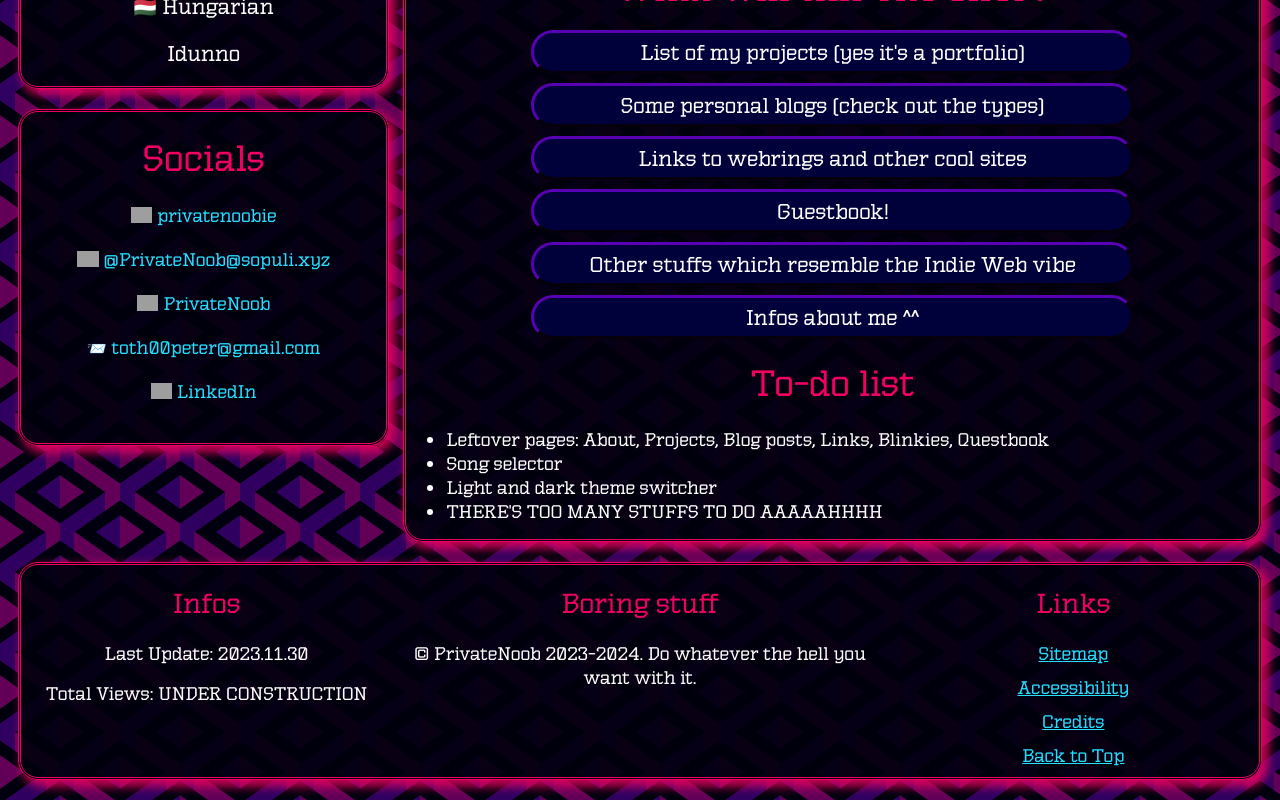
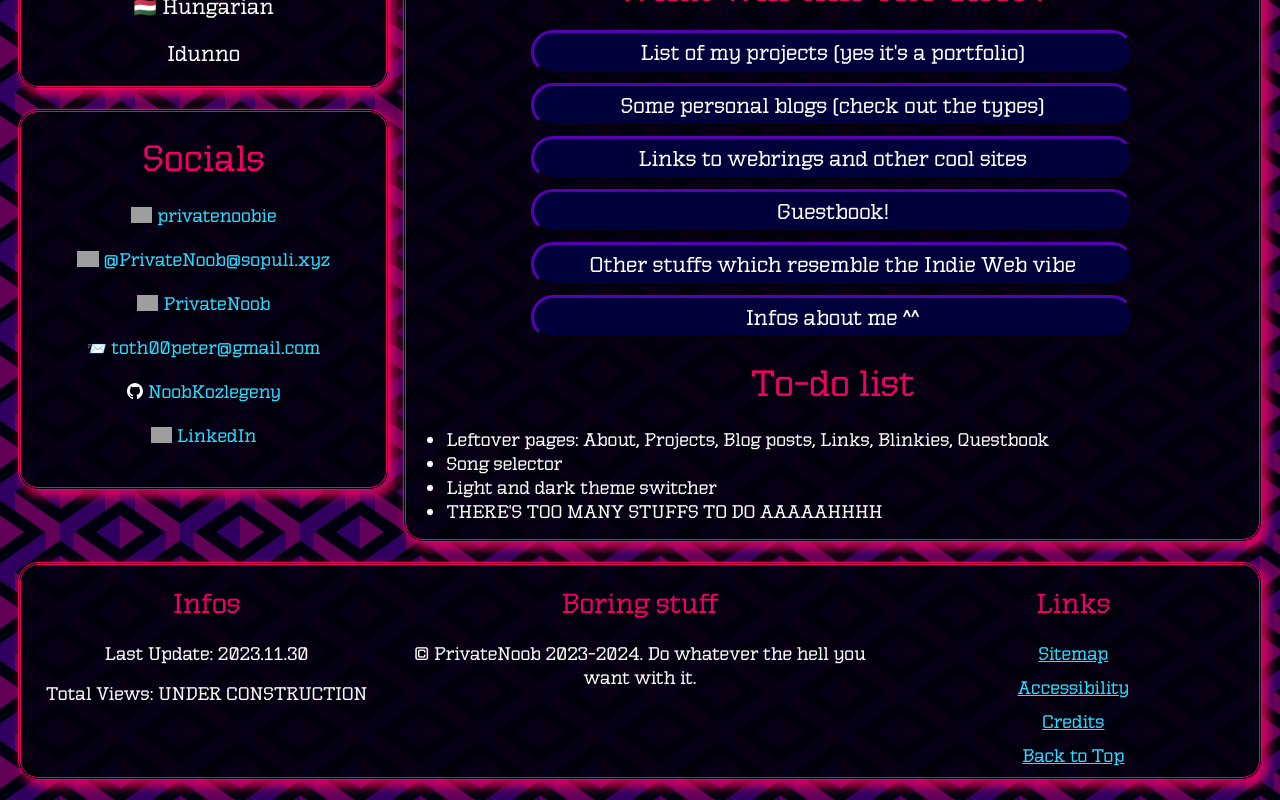
Before and after one commit to PrivateN00b/privatenoob.top, a React (Vite) app: page / in a window 1280 px wide. Shown: the part 748-1548 px from the top of the page. Built offline with nearby package versions, Linux system fonts and the light colour scheme; grey boxes are pictures that could not be loaded.

Commit message:
ui: added Github link

```diff
--- a/src/layouts/sublayouts/Socials.tsx
+++ b/src/layouts/sublayouts/Socials.tsx
@@ -38,6 +38,11 @@ function Socials({ isLast = false }: BaseProps) {
         </Link>
       </div>
       <div>
+        <Link to={socialLinks.github.url}>
+          <Icon src={socialLinks.github.icon} text={socialLinks.github.name} />
+        </Link>
+      </div>
+      <div>
         <Link to={socialLinks.linkedin.url}>
           <Icon
             src={socialLinks.linkedin.icon}
--- a/src/utils/socialLinks.ts
+++ b/src/utils/socialLinks.ts
@@ -19,6 +19,11 @@ const socialLinks = {
     icon: "📨",
     name: "toth00peter@gmail.com",
   },
+  github: {
+    url: "https://github.com/NoobKozlegeny",
+    icon: "/github-mark-white.svg",
+    name: "NoobKozlegeny",
+  },
   linkedin: {
     url: "https://www.linkedin.com/in/p%C3%A9ter-t%C3%B3th-5072b7243/",
     icon: "https://upload.wikimedia.org/wikipedia/commons/8/81/LinkedIn_icon.svg",
```
Also changed, not shown: public/github-mark-white.svg (added).
